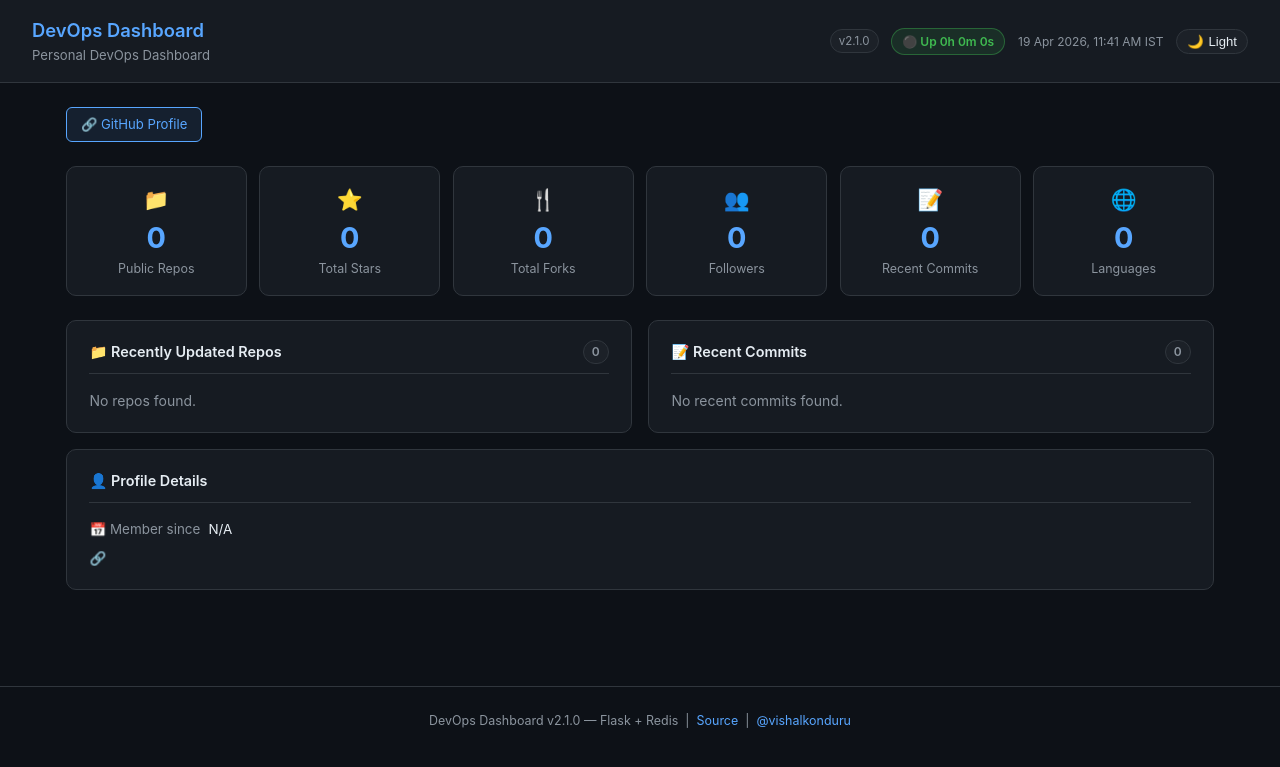
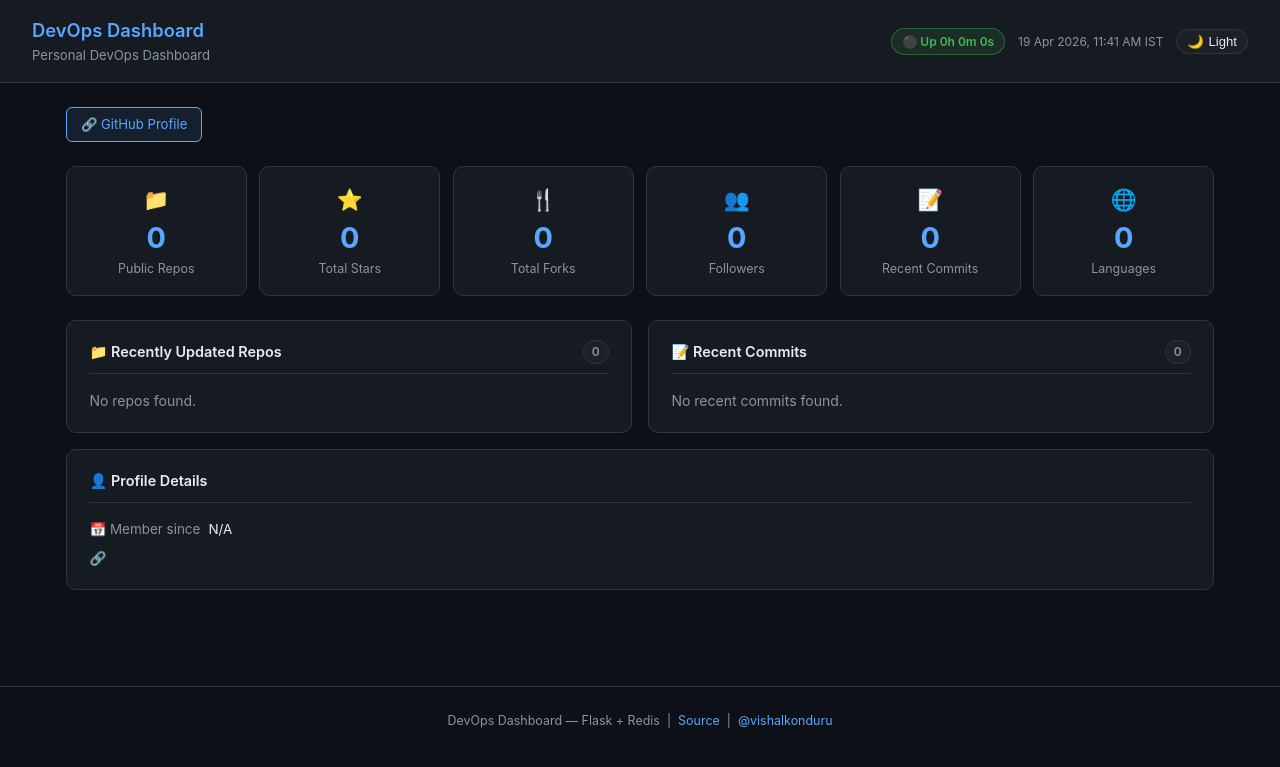
Before and after one commit to vishalkonduru/devops-dashboard, a Flask app: page / in a window 1280 px wide. Shown: the top 767 px of the page. Run offline with Flask 3, Linux system fonts and the light colour scheme; data that the repository does not hold is empty.

Commit message:
Remove version badge from header/footer; show IST timestamp

```diff
--- a/templates/index.html
+++ b/templates/index.html
@@ -42,7 +42,6 @@
     .header-right { margin-left: auto; display: flex; align-items: center; gap: 0.8rem; flex-wrap: wrap; }
     .uptime-badge { background: rgba(63,185,80,0.12); border: 1px solid rgba(63,185,80,0.4); color: var(--green); padding: 3px 10px; border-radius: 20px; font-size: 0.75rem; font-weight: 600; }
     .fetched { color: var(--muted); font-size: 0.75rem; }
-    .version-badge { background: var(--surface2); border: 1px solid var(--border); color: var(--muted); padding: 2px 8px; border-radius: 12px; font-size: 0.72rem; }
     main { max-width: 1180px; margin: 0 auto; padding: 1.5rem 1rem 3rem; }
     .action-bar { display: flex; gap: 0.6rem; margin-bottom: 1.5rem; flex-wrap: wrap; }
     .btn { display: inline-flex; align-items: center; gap: 6px; padding: 6px 14px; background: var(--surface); border: 1px solid var(--border); border-radius: 6px; color: var(--text); text-decoration: none; font-size: 0.82rem; cursor: pointer; transition: background 0.15s, border-color 0.15s, color 0.15s; }
@@ -105,7 +104,6 @@
     <p>{{ data.profile.bio or 'Personal DevOps Dashboard' }}</p>
   </div>
   <div class="header-right">
-    <span class="version-badge">v{{ version }}</span>
     <span class="uptime-badge">⚫ Up {{ data.uptime }}</span>
     <span class="fetched">{{ data.fetched_at }}</span>
     <button class="theme-toggle" onclick="toggleTheme()" title="Toggle light/dark mode">
@@ -218,7 +216,7 @@
 </main>
 
 <footer>
-  DevOps Dashboard v{{ version }} &mdash; Flask + Redis
+  DevOps Dashboard &mdash; Flask + Redis
   &nbsp;|&nbsp; <a href="https://github.com/vishalkonduru/devops-dashboard" target="_blank" rel="noopener">Source</a>
   &nbsp;|&nbsp; <a href="https://github.com/vishalkonduru" target="_blank" rel="noopener">@vishalkonduru</a>
 </footer>
```
